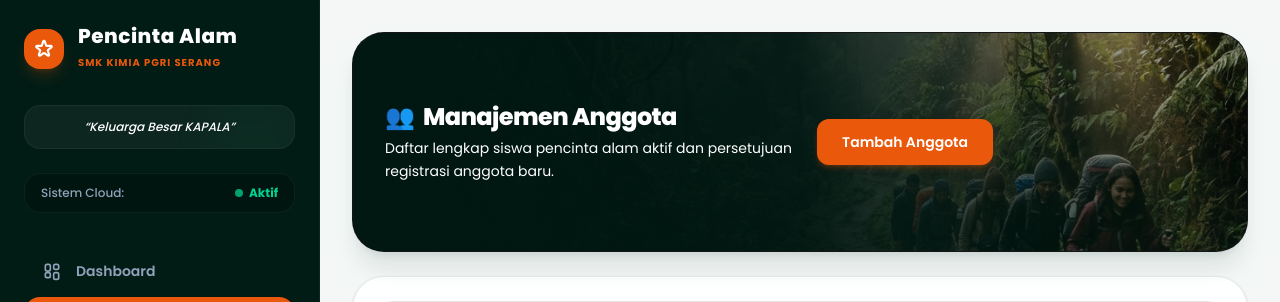
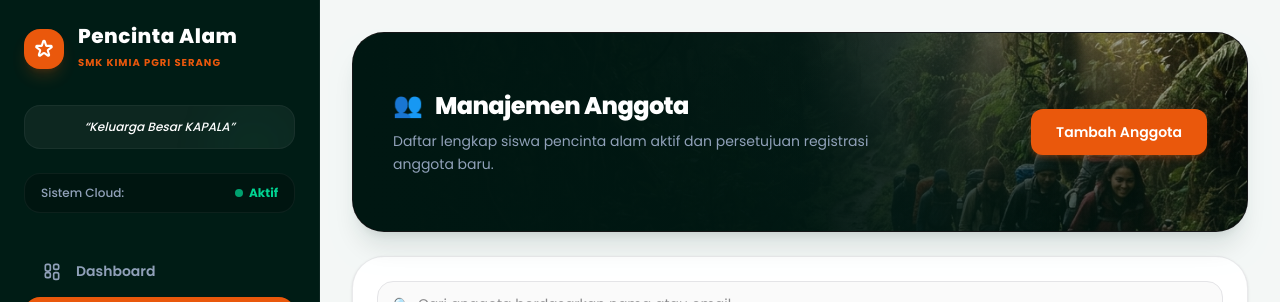
Before and after one commit to Dhaafin/apa-system, a Next.js app: page /dashboard/anggota in a window 1280 px wide. Shown: the top 302 px of the page. Built offline with nearby package versions, Linux system fonts and the light colour scheme; no server answers.

Commit message:
style: improve anggota banner layout and spacing

```diff
--- a/src/app/dashboard/anggota/page.jsx
+++ b/src/app/dashboard/anggota/page.jsx
@@ -165,7 +165,7 @@ export default function AnggotaPage() {
     <div className="flex-1 flex flex-col gap-6 font-sans">
 
       {/* ══ IMMERSIVE HERO BANNER CARD ══ */}
-      <div className="w-full h-[220px] bg-zinc-950 rounded-[32px] overflow-hidden shadow-xl shadow-emerald-950/10 border border-white/5 relative flex items-center justify-between">
+      <div className="w-full min-h-[180px] sm:h-[200px] bg-zinc-950 rounded-[32px] overflow-hidden shadow-xl shadow-emerald-950/10 border border-white/5 relative flex items-center">
 
         {/* Landscape backdrop hero image */}
         <div className="absolute inset-0">
@@ -177,23 +177,28 @@ export default function AnggotaPage() {
             priority
           />
           {/* Subtle gradient overlays for text readability */}
-          <div className="absolute inset-0 bg-gradient-to-r from-[#001712] via-[#001712]/90 to-transparent" />
+          <div className="absolute inset-0 bg-gradient-to-r from-[#001712] via-[#001712]/95 to-transparent" />
           <div className="absolute inset-0 bg-gradient-to-t from-[#001712]/50 to-transparent" />
         </div>
 
-        {/* Content text */}
-        <div className="relative z-10 p-8 max-w-lg md:max-w-xl lg:max-w-2xl flex items-center justify-between w-full">
-          <div>
-            <div className="flex items-center gap-2 mb-1">
-              <span className="text-[#ea580c] text-2xl font-bold">👥</span>
-              <Text variant="h2" className="text-white font-extrabold leading-tight tracking-tight">Manajemen Anggota</Text>
+        {/* Content wrapper */}
+        <div className="relative z-10 w-full p-8 sm:p-10 flex flex-col sm:flex-row sm:items-center justify-between gap-6">
+          <div className="space-y-2">
+            <div className="flex items-center gap-3">
+              <span className="text-2xl">👥</span>
+              <Text variant="h2" className="text-white font-extrabold tracking-tight">
+                Manajemen Anggota
+              </Text>
             </div>
-            <Text variant="body" className="text-slate-300 mt-1 text-sm leading-relaxed max-w-md">
+            <Text variant="body" color="muted" className="text-slate-300 max-w-lg">
               Daftar lengkap siswa pencinta alam aktif dan persetujuan registrasi anggota baru.
             </Text>
           </div>
 
-          <Button variant="secondary" className="py-2.5 px-5 font-bold shadow-md shadow-[#ea580c]/25 rounded-2xl shrink-0 hidden sm:flex">
+          <Button
+            variant="secondary"
+            className="py-3 px-6 font-bold shadow-md shadow-[#ea580c]/25 rounded-2xl shrink-0 self-start sm:self-center"
+          >
             Tambah Anggota
           </Button>
         </div>
```
